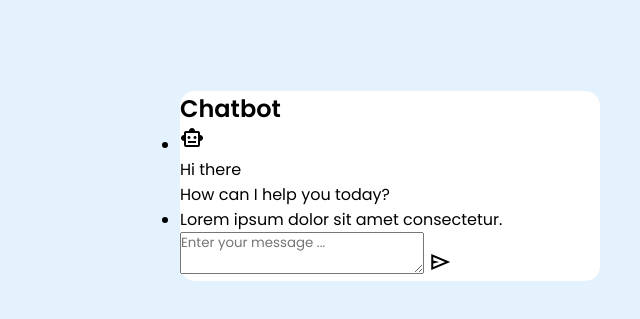
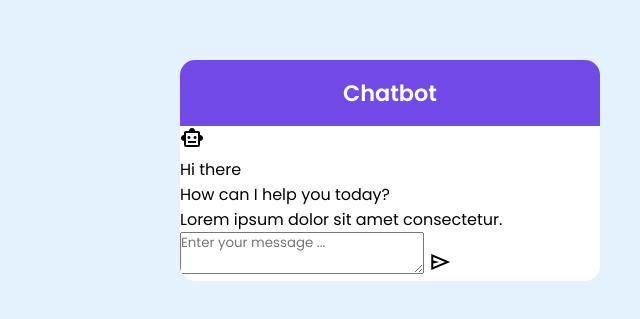
Before and after one commit to mehrazmorshed/chatbot-1, a plain HTML site: page index.html in a window 1280 px wide. Shown: the part 419-738 px from the top of the page, without its empty margins (640-1280 px from the left). Drawn offline with nearby package versions, Linux system fonts and the light colour scheme.

Commit message:
chatbot header style

```diff
--- a/style.css
+++ b/style.css
@@ -14,8 +14,18 @@ body {
 	right: 40px;
 	bottom: 100px;
 	width: 420px;
+	overflow: hidden;
 	background: #fff;
 	border-radius: 15px;
 	box-shadow: 0 0 128px 0 rgba(0, 0, 0, 0.),
 				0 32px 64px -48px rgba(0, 0, 0, 0.5);
 }
+.chatbot header {
+	background: #724ae8;
+	padding: 16px 0;
+	text-align: center;
+}
+.chatbot header h2 {
+	color: #fff;
+	font-size: 1.4rem;
+}
```
